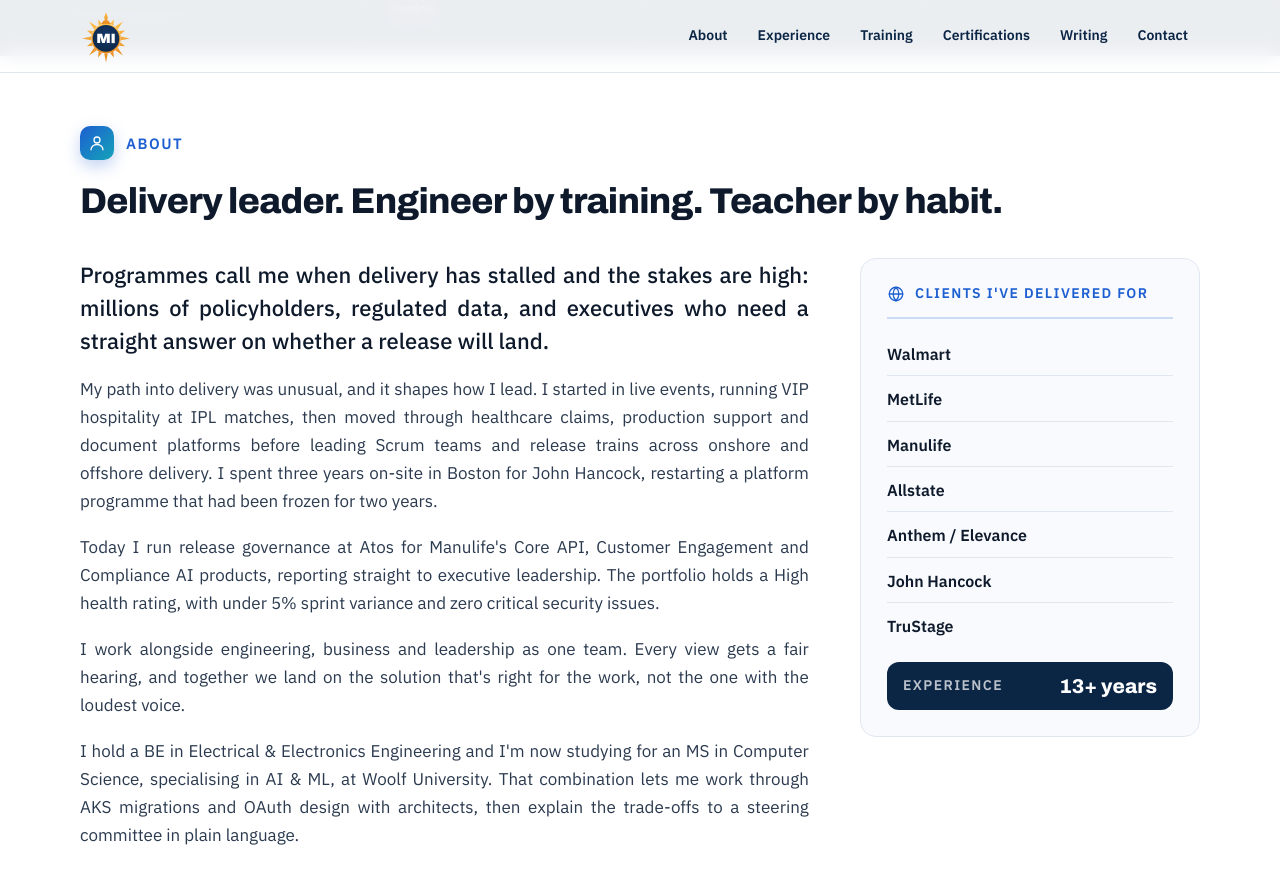
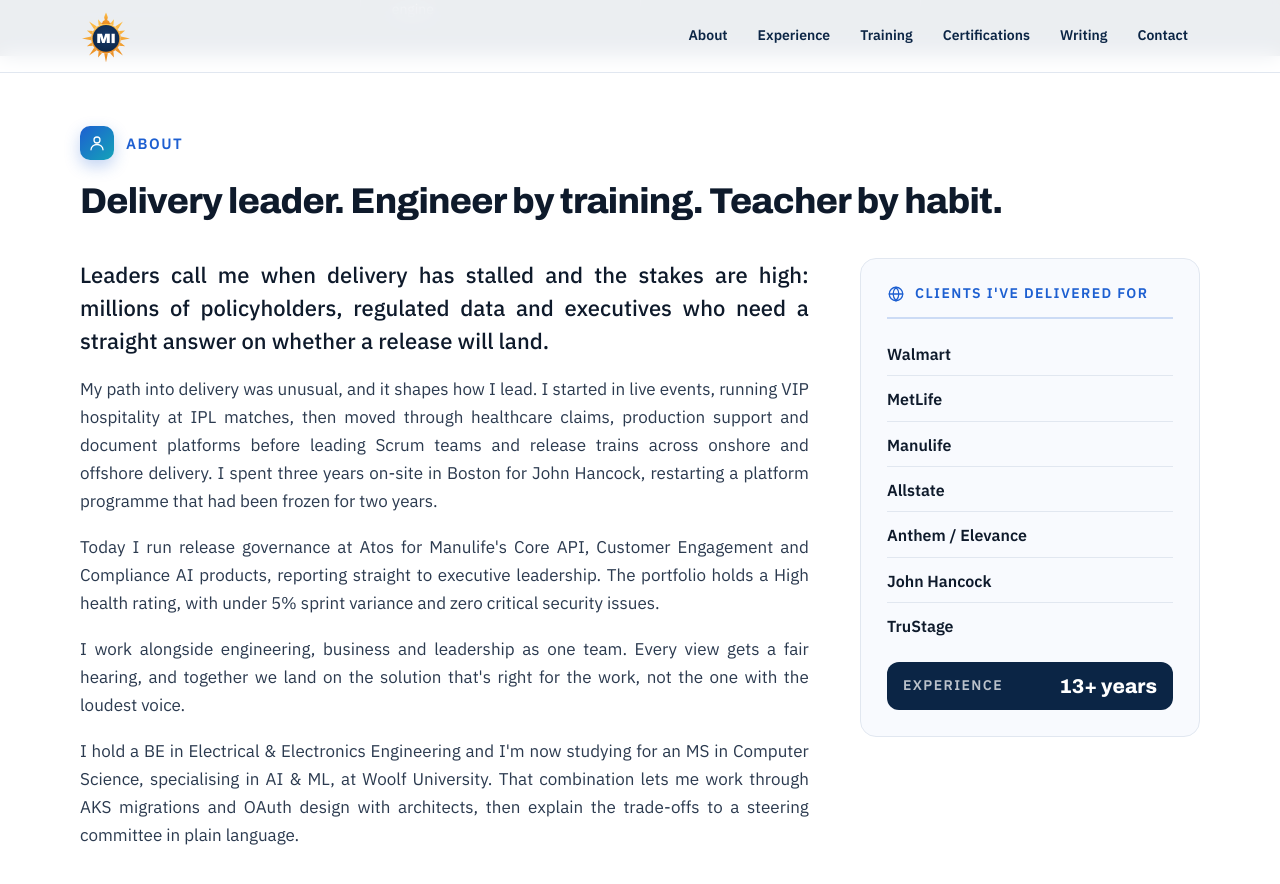
Before and after one commit to Madhan-I/Madhan-I.github.io, a Jekyll site: the page built from index.html, in a window 1280 px wide and 900 px high, scrolled down 950 px. Shown: the top 884 px of the window. Built offline with Jekyll 4.4.1, drawn with Linux system fonts in a browser that asks for light colours.

Commit message:
Sharpen About opening line
Co-Authored-By: Claude Opus 5.5 <noreply@anthropic.com>
Claude-Session: https://claude.ai/code/session_01MFRrTt7LBDdX57m85KHNGp

```diff
--- a/_data/profile.yml
+++ b/_data/profile.yml
@@ -68,7 +68,7 @@ metrics:
 # Use | to start a new line in the heading.
 about_title: "Delivery leader. Engineer by training. Teacher by habit."
 about:
-  - "Programmes call me when delivery has stalled and the stakes are high: millions of policyholders, regulated data, and executives who need a straight answer on whether a release will land."
+  - "Leaders call me when delivery has stalled and the stakes are high: millions of policyholders, regulated data and executives who need a straight answer on whether a release will land."
   - "My path into delivery was unusual, and it shapes how I lead. I started in live events, running VIP hospitality at IPL matches, then moved through healthcare claims, production support and document platforms before leading Scrum teams and release trains across onshore and offshore delivery. I spent three years on-site in Boston for John Hancock, restarting a platform programme that had been frozen for two years."
   - "Today I run release governance at Atos for Manulife's Core API, Customer Engagement and Compliance AI products, reporting straight to executive leadership. The portfolio holds a High health rating, with under 5% sprint variance and zero critical security issues."
   - "I work alongside engineering, business and leadership as one team. Every view gets a fair hearing, and together we land on the solution that's right for the work, not the one with the loudest voice."
```
